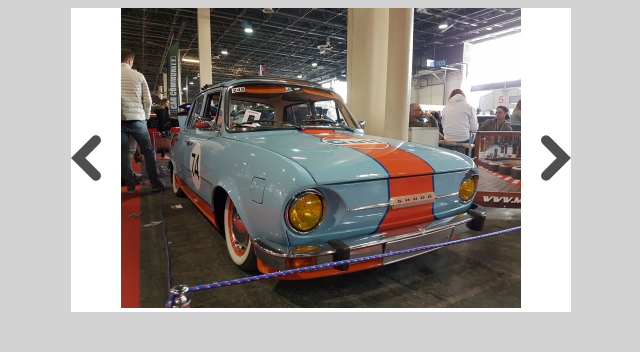
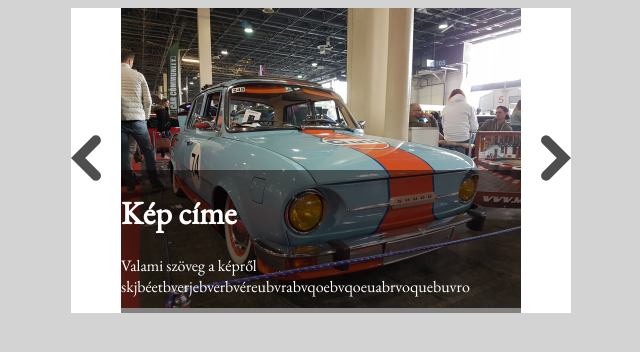
Before and after one commit to szabolegeny93/gf_vegso_projekt, a plain HTML site: page index.html in a window 1280 px wide. Shown: the whole page, without its empty margins (319-959 px from the left). Drawn offline with nearby package versions, Linux system fonts and the light colour scheme.

Commit message:
első nap kiegészítve

```diff
--- a/index.html
+++ b/index.html
@@ -5,6 +5,8 @@
     <meta name="viewport" content="width=device-width, initial-scale=1.0">
     <title>Document</title>
     <link rel="preconnect" href="https://fonts.googleapis.com">
+    <link rel="preconnect" href="https://fonts.gstatic.com" crossorigin>
+    <link href="https://fonts.googleapis.com/css2?family=EB+Garamond&display=swap" rel="stylesheet">
     <link rel="stylesheet" href="style.css">
 </head>
 <body>
@@ -15,6 +17,10 @@
                 </div>
                 <div class="actual_image">
                     <img src="./images/car_1.jpg" alt="car1">
+                    <div class="text_block">
+                        <h1>Kép címe</h1>
+                        <p>Valami szöveg a képről skjbéetbverjebverbvéreubvrabvqoebvqoeuabrvoquebuvro</p>
+                    </div>
                 </div>
                 <div class="arrow right">
                     <img src="./images/arrow.svg" alt="right arrow" class="arrow">
--- a/style.css
+++ b/style.css
@@ -5,6 +5,7 @@
 body{
     background-color: lightgrey;
     align-content:center;
+
 }
 main{
     margin: 0 auto;
@@ -28,7 +29,17 @@ main{
 .right{
     transform: rotate(180deg);
 }
-
+.actual_image{
+    position: relative;
+}
 img{
     width:400px;
+
 }
+.text_block{
+    position: absolute;
+    width: 400px;
+    bottom: 0px;
+    background-color: rgba(10, 5, 5, 0.5);
+
+}
```
